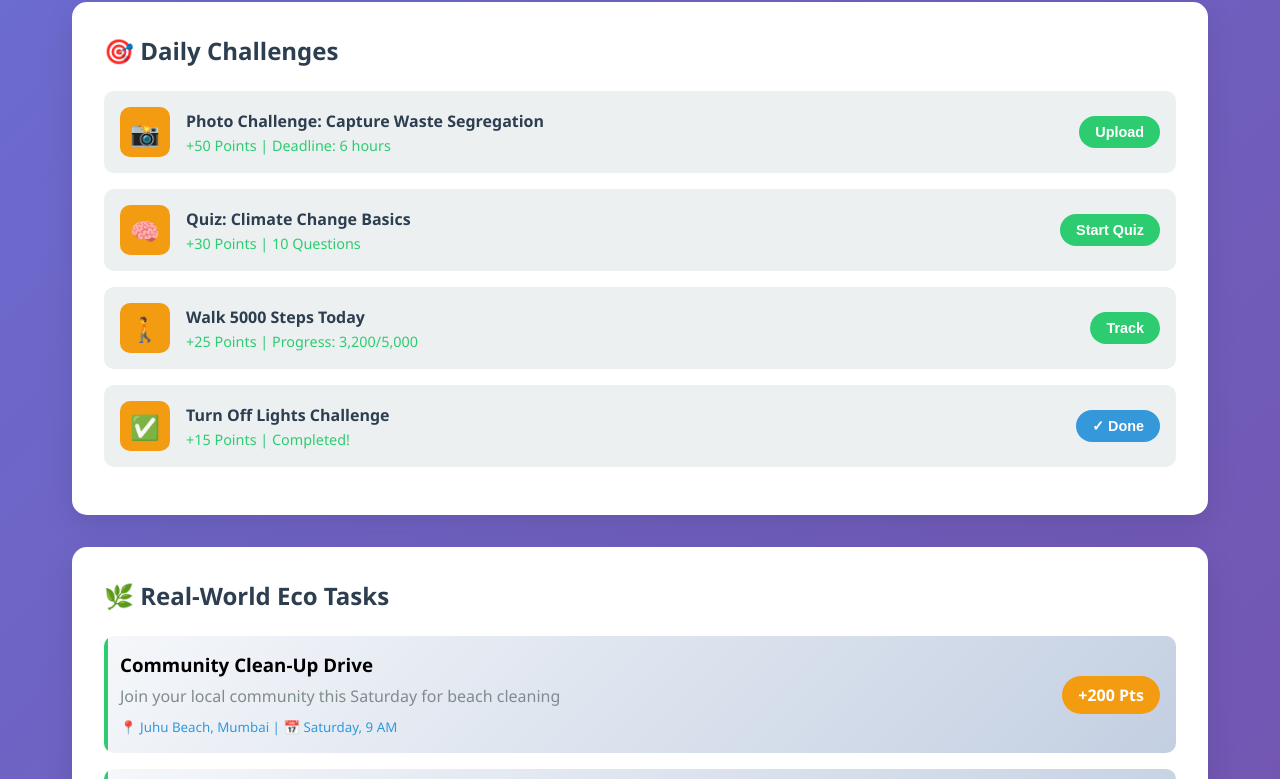
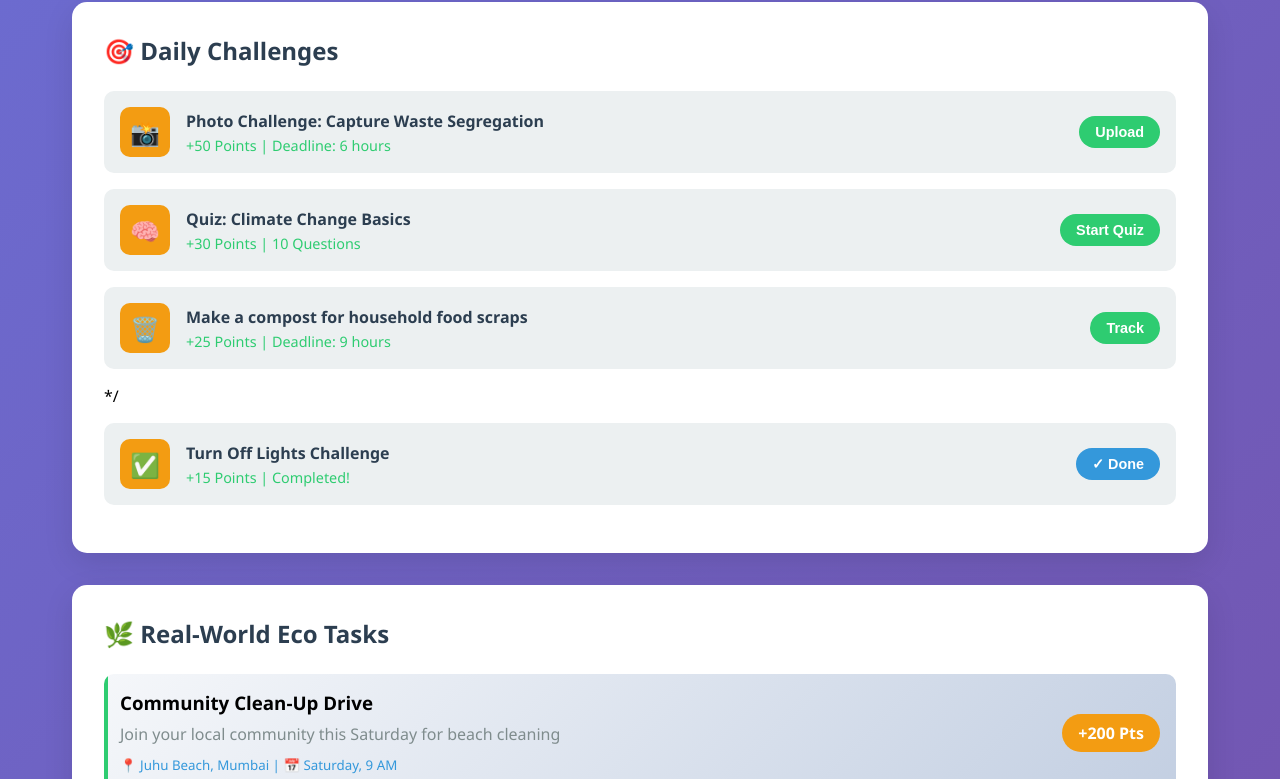
Before and after one commit to Aryanpandey858/EDU-GREEN, a plain HTML site: page index.html in a window 1280 px wide. Shown: the part 1967-2746 px from the top of the page. Drawn offline with Linux system fonts and the light colour scheme; no server answers.

Commit message:
Update index.html

```diff
--- a/index.html
+++ b/index.html
@@ -193,14 +193,14 @@
                 <button class="challenge-status status-active" onclick="startQuiz()">Start Quiz</button>
             </div>
 
-            <div class="challenge-item">
-                <div class="challenge-icon">🚶</div>
+           <div class="challenge-item">
+                <div class="challenge-icon">🗑️</div>
                 <div class="challenge-details">
-                    <div class="challenge-title">Walk 5000 Steps Today</div>
-                    <div class="challenge-reward">+25 Points | Progress: 3,200/5,000</div>
+                    <div class="challenge-title">Make a compost for household food scraps</div>
+                    <div class="challenge-reward">+25 Points | Deadline: 9 hours</div>
                 </div>
                 <button class="challenge-status status-active">Track</button>
-            </div>
+            </div>*/
 
             <div class="challenge-item">
                 <div class="challenge-icon">✅</div>
@@ -330,4 +330,5 @@
 
     <script src="script.js"></script>
 </body>
+
 </html>
```
